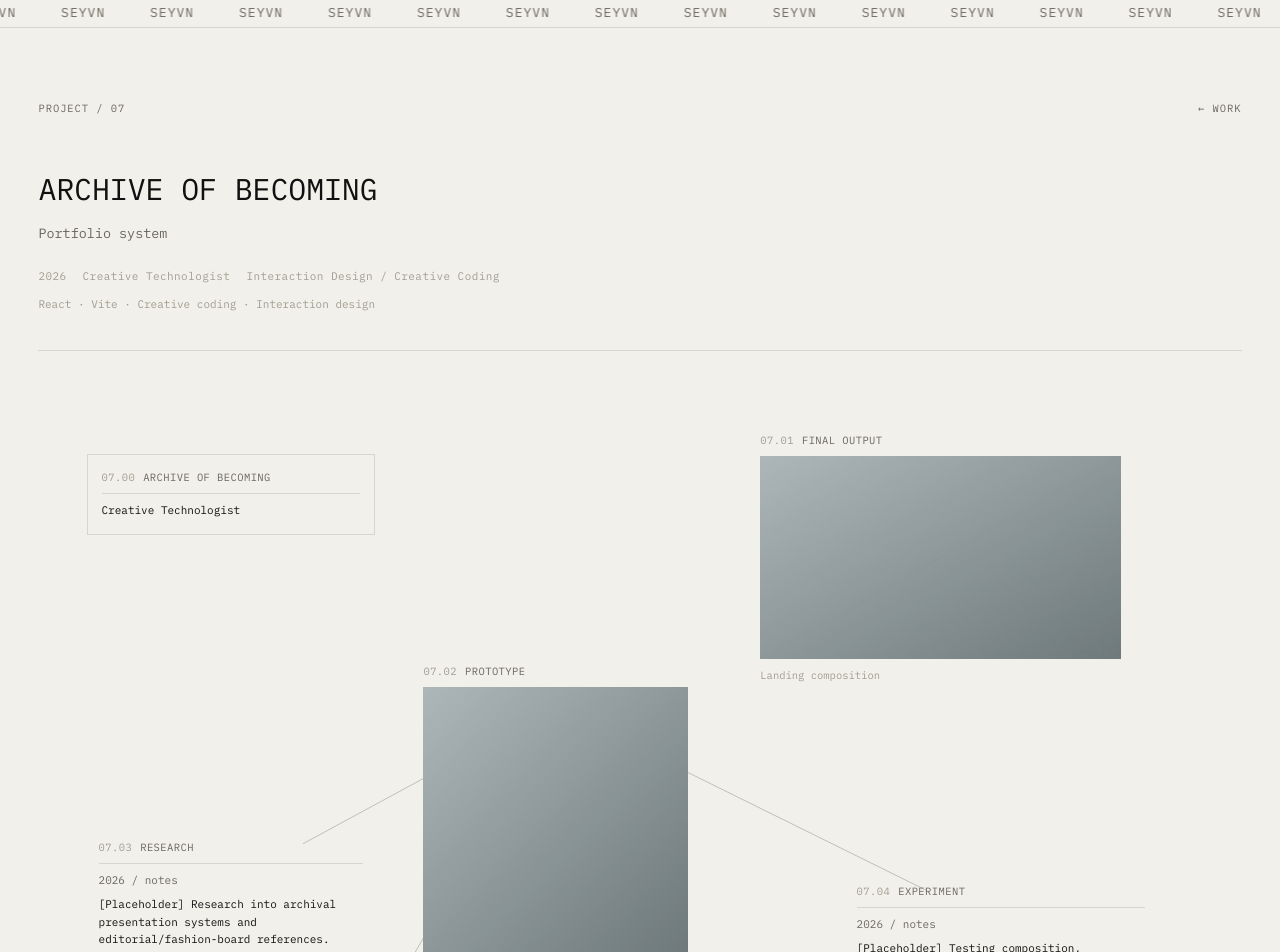
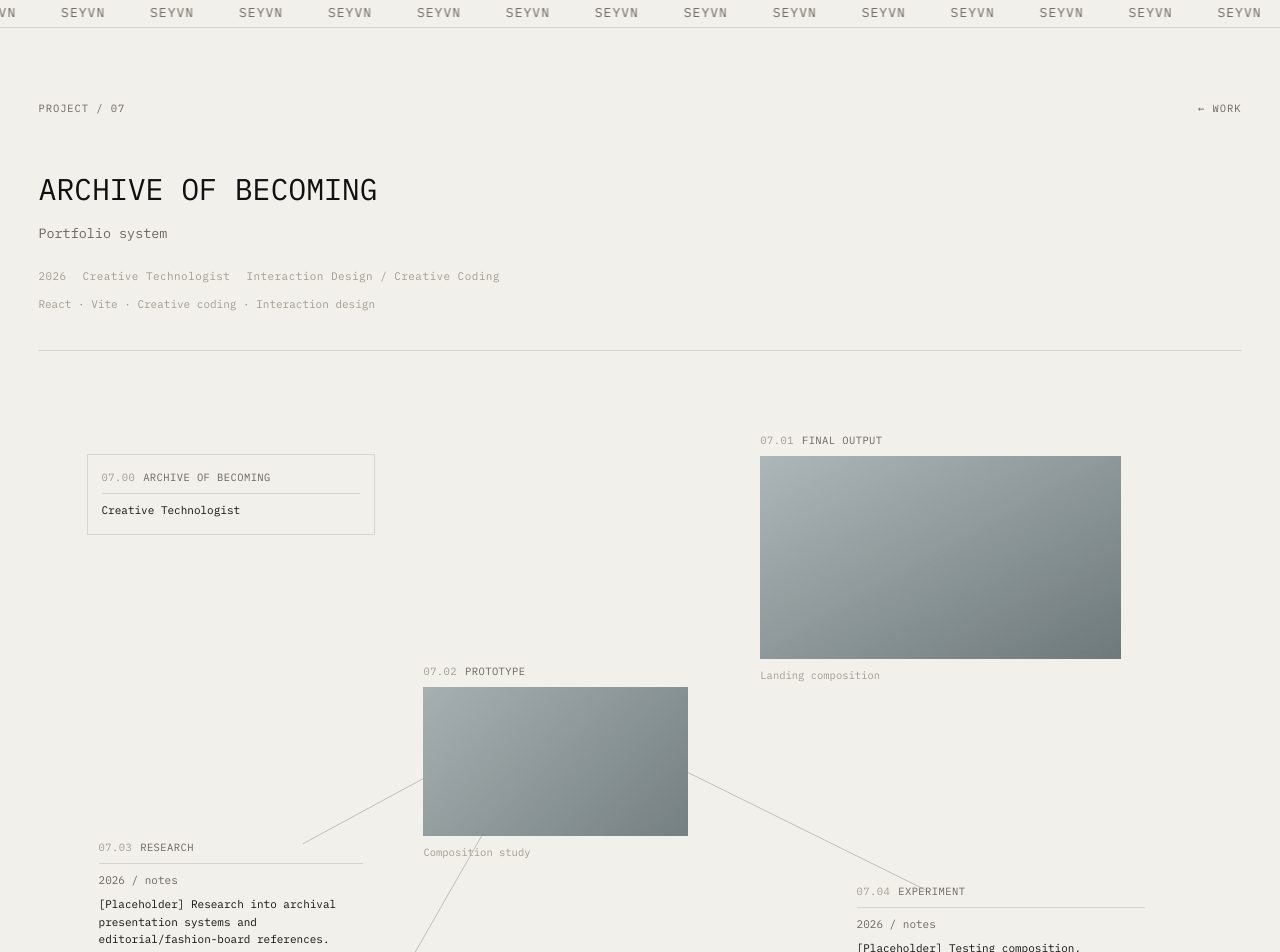
Before and after one commit to sseyvnn/archive-of-becoming, a React (Vite) app: page /project/archive-of-becoming in a window 1280 px wide. Shown: the top 952 px of the page. Built offline with nearby package versions, Linux system fonts and the light colour scheme.

Commit message:
Artifact.jsx

```diff
--- a/src/components/ProjectBoard/Artifact.jsx
+++ b/src/components/ProjectBoard/Artifact.jsx
@@ -30,7 +30,7 @@ export default function Artifact({ artifact, onExpand, mobileOrder }) {
         <button
           type="button"
           className="board-artifact-media-frame"
-          style={{ aspectRatio: artifact.aspectRatio ? artifact.aspectRatio.replace(':', ' / ') : '1 / 1' }}
+
           onClick={() => onExpand(artifact)}
           data-cursor="view"
           aria-label={`Expand ${artifact.title.toLowerCase()}`}
```
